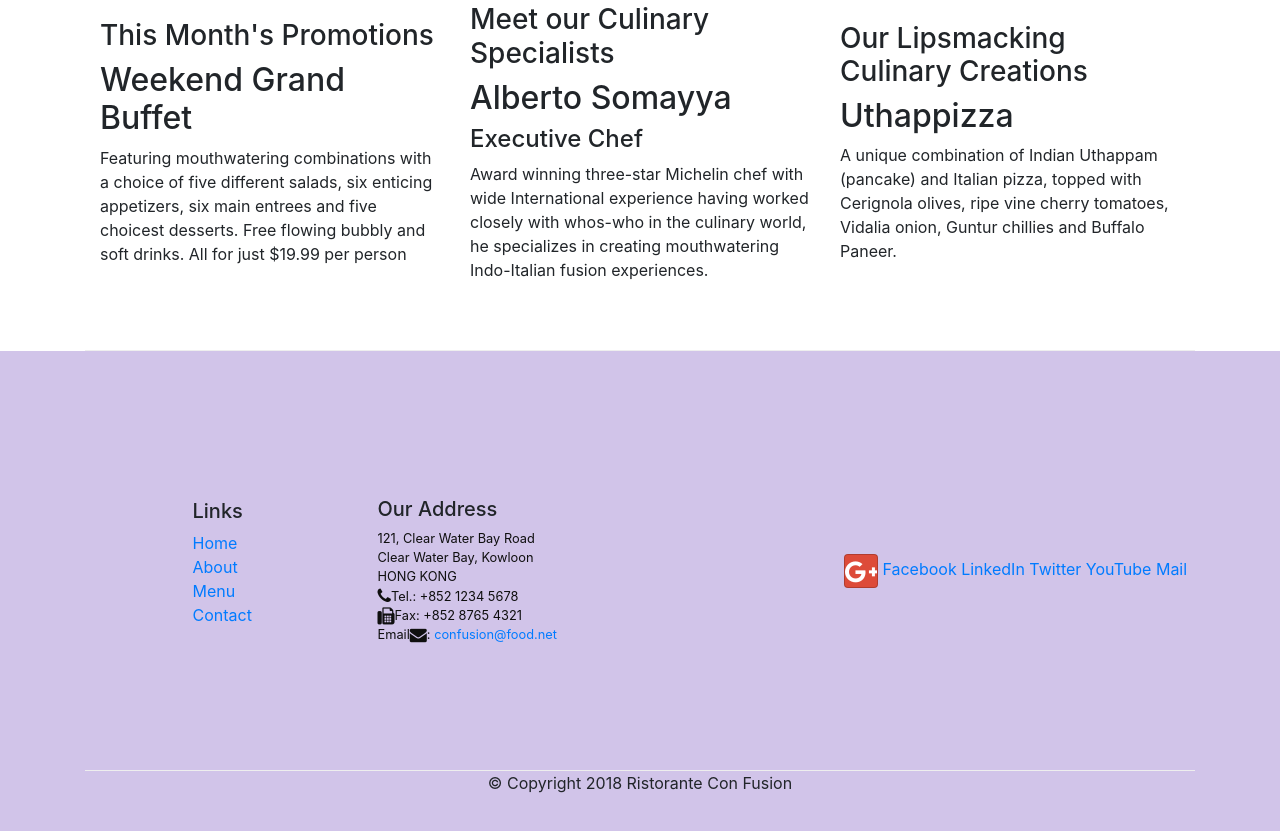
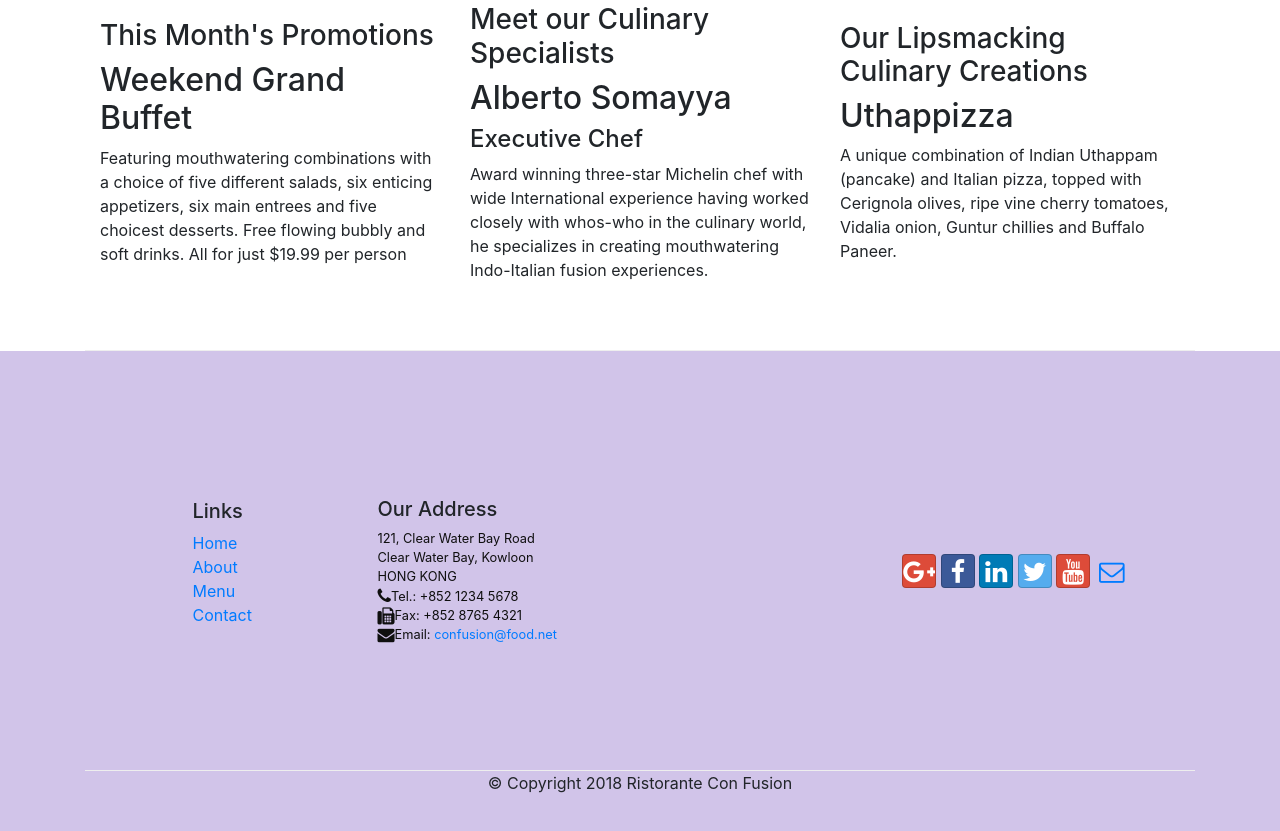
Before and after one commit to nhat2211/reactjs, a website: page index.html in a window 1280 px wide. Shown: the part 333-1164 px from the top of the page. Drawn offline with nearby package versions, Linux system fonts and the light colour scheme.

Commit message:
bug fixing

```diff
--- a/index.html
+++ b/index.html
@@ -117,18 +117,18 @@
 		              HONG KONG<br>
                       <i class="fa fa-phone fa-lg"></i>Tel.: +852 1234 5678<br>
 		              <i class="fa fa-fax fa-lg"></i>Fax: +852 8765 4321<br>
-		              Email<i class="fa fa-envelope fa-lg"></i>: <a href="mailto:confusion@food.net">confusion@food.net</a>
+		              <i class="fa fa-envelope fa-lg"></i>Email: <a href="mailto:confusion@food.net">confusion@food.net</a>
 		           </address>
                 </div>
                 <div class="col-12 col-sm-4 align-self-center">
                     <div class="text-center social">
                         <a class="btn btn-social-icon btn-google"
                         href="http://google.com/+"><i class="fa fa-google-plus"></i></a>
-                        <a href="http://www.facebook.com/profile.php?id=">Facebook</a>
-                        <a href="http://www.linkedin.com/in/">LinkedIn</a>
-                        <a href="http://twitter.com/">Twitter</a>
-                        <a href="http://youtube.com/">YouTube</a>
-                        <a href="mailto:">Mail</a>
+                        <a class="btn btn-social-icon btn-facebook" href="http://www.facebook.com/profile.php?id="><i class="fa fa-facebook"></i></a>
+                        <a class="btn btn-social-icon btn-linkedin" href="http://www.linkedin.com/in/"><i class="fa fa-linkedin"></i></a>
+                        <a class="btn btn-social-icon btn-twitter" href="http://twitter.com/"><i class="fa fa-twitter"></i></a>
+                        <a class="btn btn-social-icon btn-google" href="http://youtube.com/"><i class="fa fa-youtube"></i></a>
+                        <a class="btn btn-social-icon" href="mailto:"><i class="fa fa-envelope-o"></i></a>
                     </div>
                 </div>
 
```
